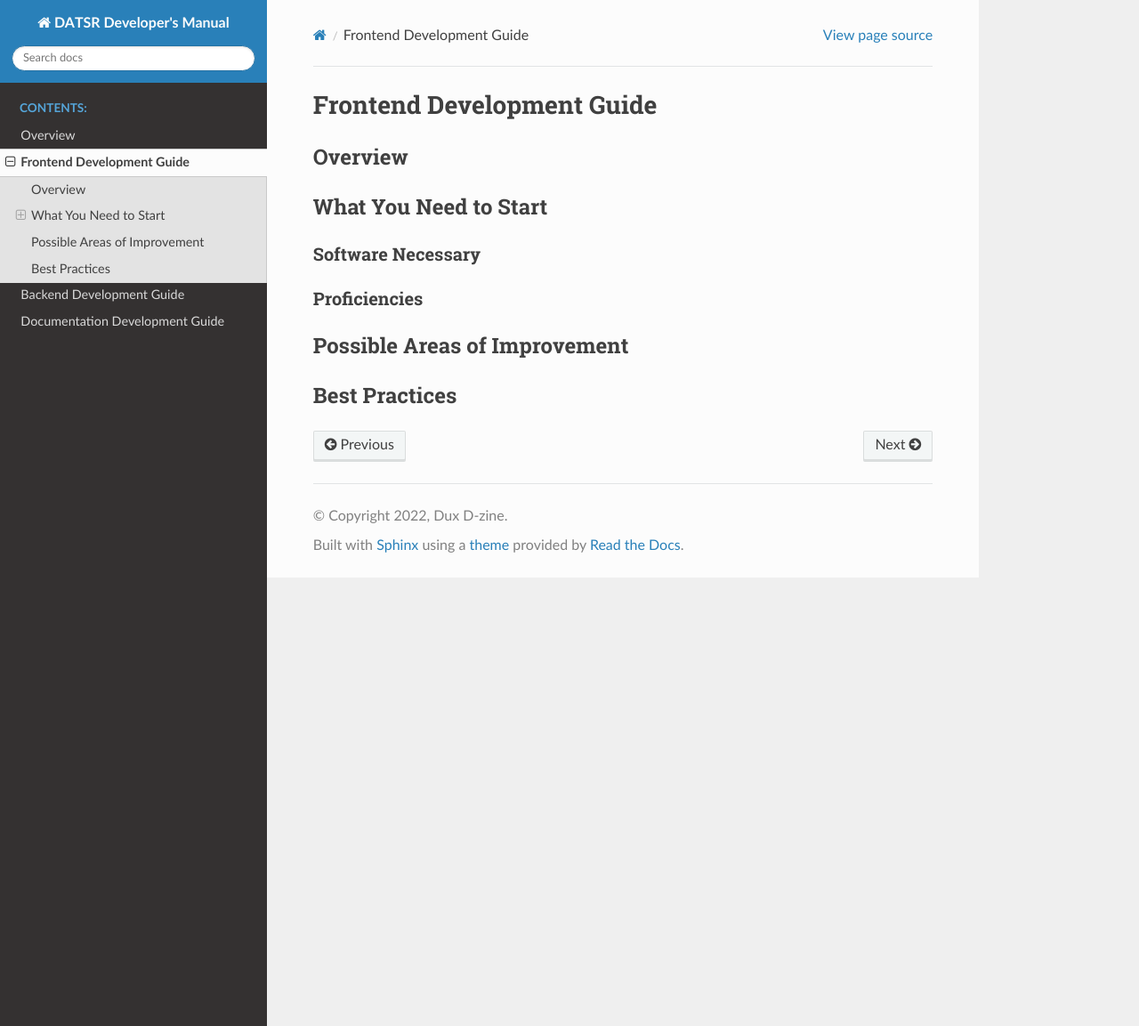
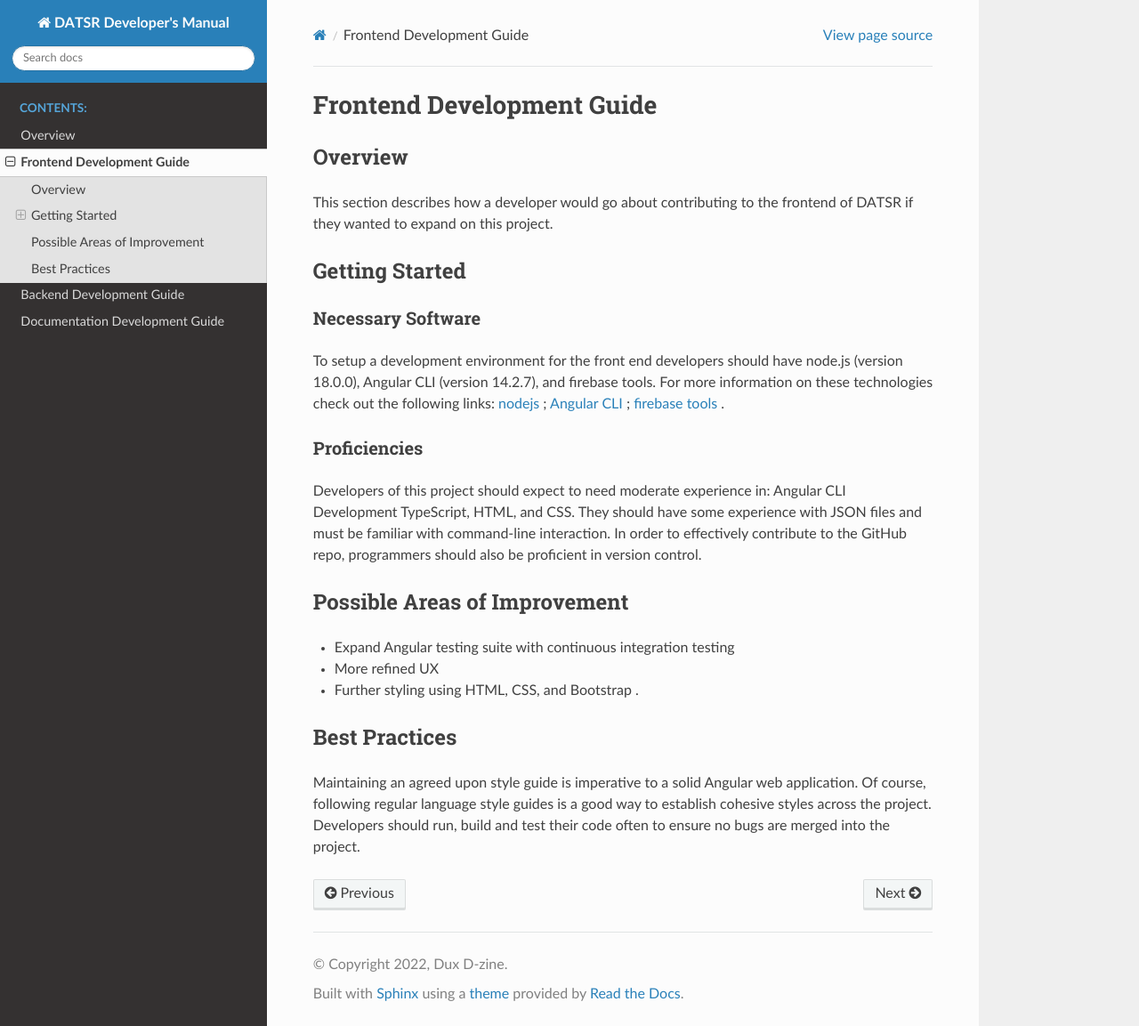
Before and after one commit to ckester23/CS-422-Project-1, a Sphinx documentation site: the page built from docs/developers_manual/source/frontend.rst, in a window 1280 px wide and 1153 px high. Shown: the whole window at 89% size. Built offline with Sphinx 7.4.7 and the Read the Docs theme 2.0.0, drawn with Linux system fonts in a browser that asks for light colours.

Commit message:
Dev Manual 1.1
Added frontend development guide and  added more detail in other sections.

```diff
--- a/docs/developers_manual/source/backend.rst
+++ b/docs/developers_manual/source/backend.rst
@@ -13,7 +13,7 @@ Getting Started
 Necessary Software
 ###################
 
-To run the backend python modules, and be fully capable of modifying any/all components, on your local machine you will need the following python packages installed: pymongo (vrs. 4.2.0), Flask (vrs. 2.2.2), python (vrs. 3.9.0), numpy (vrs. 1.23.1), and bson (vrs. 0.5.10).
+To run the backend python modules, and be fully capable of modifying any/all components, on your local machine you will need the following python packages installed: pymongo (version 4.2.0), Flask (version 2.2.2), python (version 3.9.0), numpy (version 1.23.1), and bson (version 0.5.10). For more information on downloading Python, you can visit their `download page <https://www.python.org/downloads/>`_ ; you should be able to download most python libaries using pip in the command line, as described in this `link <https://pip.pypa.io/en/stable/cli/pip_install/>`_ .
 
 
 Proficiencies
--- a/docs/developers_manual/source/conf.py
+++ b/docs/developers_manual/source/conf.py
@@ -9,7 +9,7 @@
 project = 'DATSR Developer\'s Manual'
 copyright = '2022, Dux D-zine'
 author = 'Dux D-Zine'
-release = '1.0'
+release = '1.1'
 
 # -- General configuration ---------------------------------------------------
 # https://www.sphinx-doc.org/en/master/usage/configuration.html#general-configuration
--- a/docs/developers_manual/source/frontend.rst
+++ b/docs/developers_manual/source/frontend.rst
@@ -3,29 +3,30 @@ Frontend Development Guide
 
 Overview
 ----------
+This section describes how a developer would go about contributing to the frontend of DATSR if they wanted to expand on this project.
 
 
-
-
-What You Need to Start
+Getting Started
 -----------------------
 
-Software Necessary
+Necessary Software
 ###################
 
+To setup a development environment for the front end developers should have node.js (version 18.0.0), Angular CLI (version 14.2.7), and firebase tools. For more information on these technologies check out the following links: `nodejs <https://nodejs.org/en/download/>`_ ; `Angular CLI <https://angular.io/guide/setup-local>`_ ; `firebase tools <https://www.positronx.io/deploy-angular-app-to-production-with-firebase-hosting/>`_ .
 
 
 Proficiencies
 #################
-
-
-
+Developers of this project should expect to need moderate experience in: Angular CLI Development TypeScript, HTML, and CSS. They should have some experience with JSON files and must be familiar with command-line interaction. In order to effectively contribute to the GitHub repo, programmers should also be proficient in version control.
 
 Possible Areas of Improvement
 ------------------------------
 
-
+- Expand Angular testing suite with continuous integration testing
+- More refined UX
+- Further styling using HTML, CSS, and Bootstrap .
 
 
 Best Practices
 ---------------
+Maintaining an agreed upon style guide is imperative to a solid Angular web application. Of course, following regular language style guides is a good way to establish cohesive styles across the project. Developers should run, build and test their code often to ensure no bugs are merged into the project.
```
Also changed, not shown: 1 other file.
